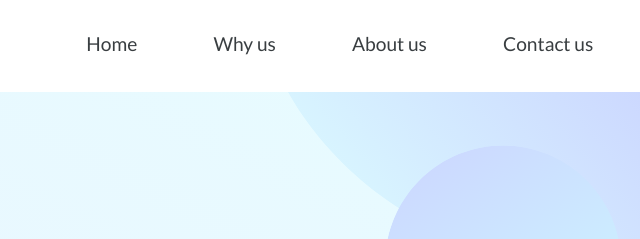
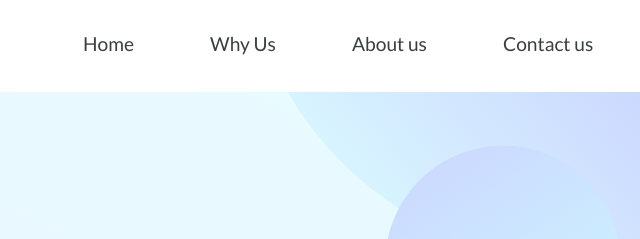
Before and after one commit to Bsd15/stack-route-assignment-1, a plain HTML site: page index.html in a window 1280 px wide. Shown: the top 239 px of the page, 640-1280 px from the left. Drawn offline with nearby package versions, Linux system fonts and the light colour scheme.

Commit message:
Comments added.

```diff
--- a/index.html
+++ b/index.html
@@ -38,7 +38,7 @@
     <img src="img/LOGO_1.svg" alt="LOGO" id="nav-logo" width="100">
     <ul>
       <li>Home</li>
-      <li>Why us</li>
+      <li>Why Us</li>
       <li>About us</li>
       <li>Contact us</li>
     </ul>
@@ -178,7 +178,9 @@
         </section>
       </div>
       <hr>
+      <!-- Footer -->
       <footer class="footer">
+        <!-- Copy Rights -->
         <div>
           <p>
             Copyrights &COPY; All Rights Reserved.
@@ -187,6 +189,7 @@
             An ISO 9001:2013 Company
           </p>
         </div>
+        <!-- Social media links -->
         <div class="footer-contact-links">
           <ul id="footer-social-links">
             <li class="facebook">
@@ -199,6 +202,7 @@
               <i class="fab fa-blogger"></i>
             </li>
           </ul>
+          <!-- Footer contact info -->
           <div class="footer footer-contact-links">
             <p>
               <i class="fas fa-envelope"></i> Email : info@technolab.com
```
